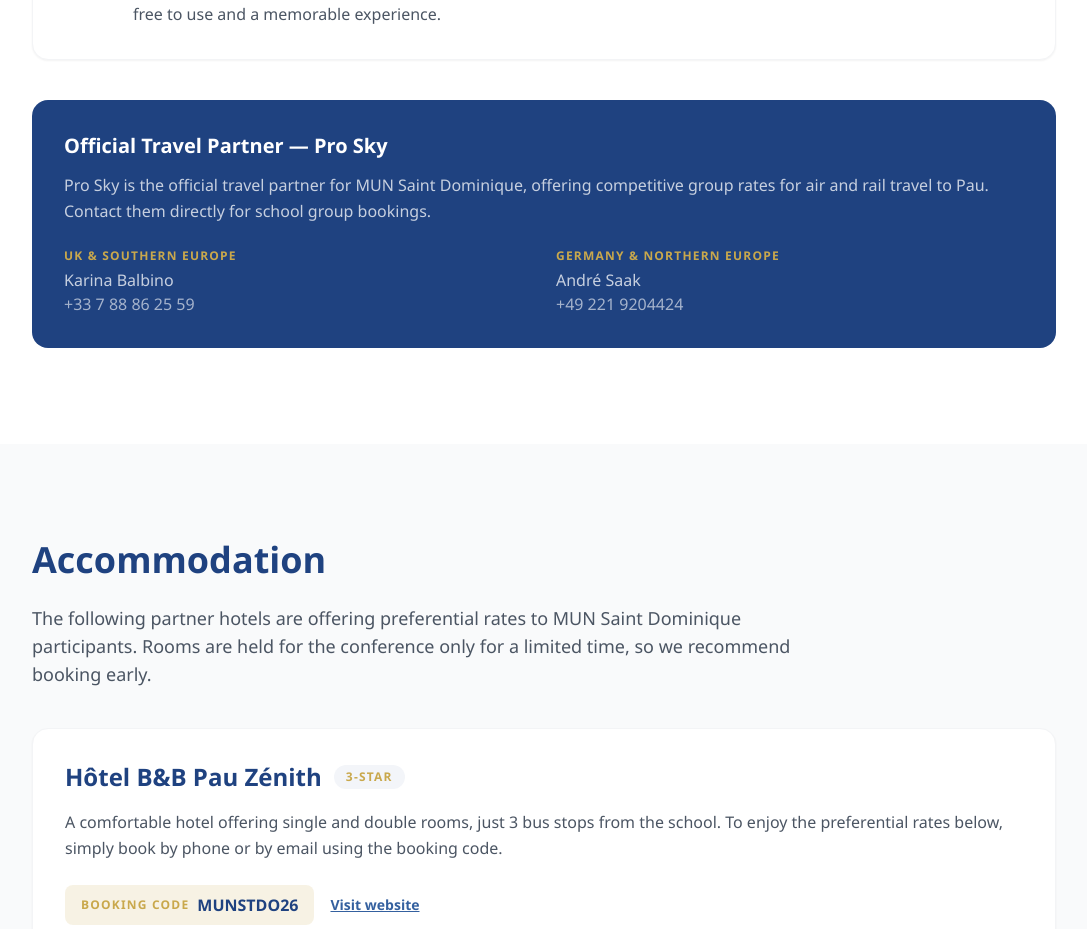
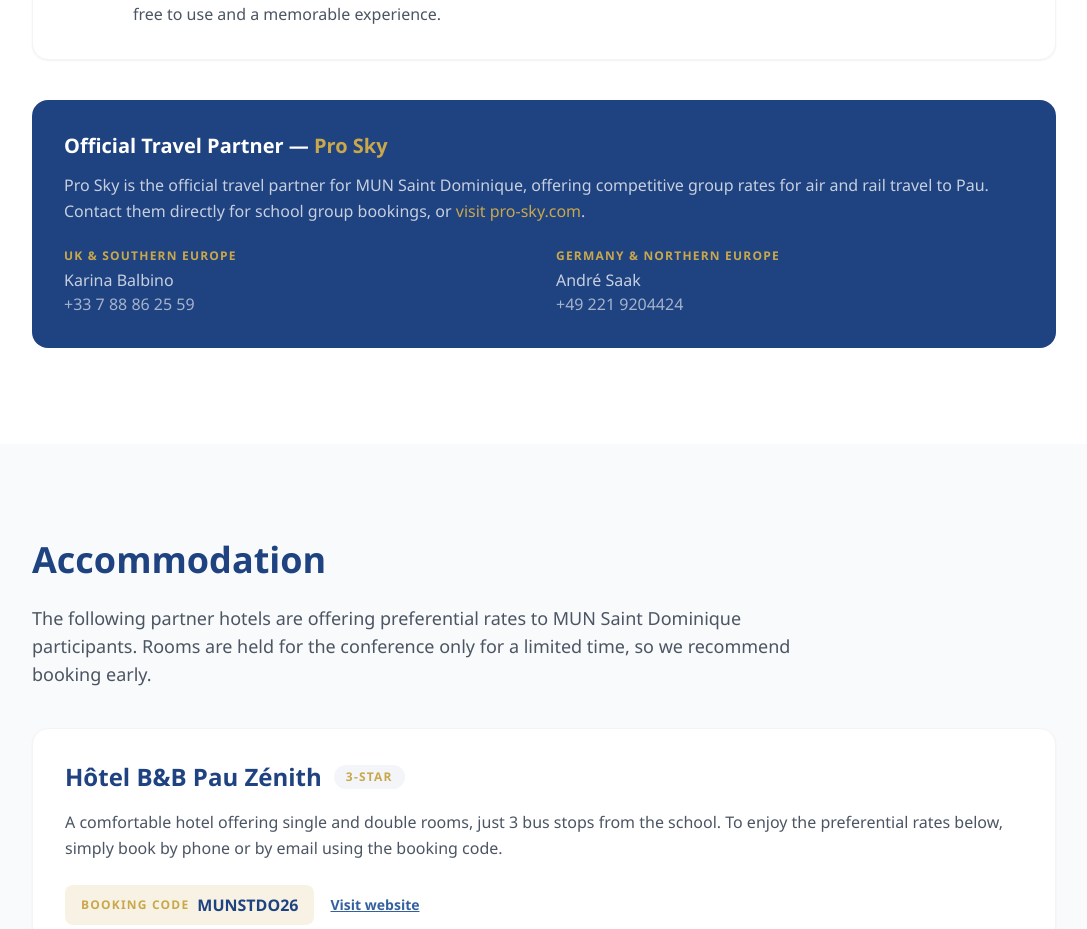
Before and after one commit to gastongabaixtucf8/projet-MUN-saintdo, a Next.js app: page /pau in a window 1280 px wide. Shown: the part 3447-4376 px from the top of the page, without its empty margins (96-1183 px from the left). Built offline with nearby package versions, Linux system fonts and the light colour scheme.

Commit message:
auto-save

```diff
--- a/app/pau/page.tsx
+++ b/app/pau/page.tsx
@@ -212,10 +212,18 @@ export default function PauPage() {
 
           {/* Pro Sky */}
           <div className="mt-10 bg-navy text-white rounded-2xl p-8">
-            <h3 className="text-xl font-bold mb-3">Official Travel Partner — Pro Sky</h3>
+            <h3 className="text-xl font-bold mb-3">
+              Official Travel Partner —{' '}
+              <a href="https://www.pro-sky.com/" target="_blank" rel="noopener noreferrer" className="text-gold hover:underline">
+                Pro Sky
+              </a>
+            </h3>
             <p className="text-white/75 leading-relaxed mb-6">
               Pro Sky is the official travel partner for MUN Saint Dominique, offering competitive group rates for
-              air and rail travel to Pau. Contact them directly for school group bookings.
+              air and rail travel to Pau. Contact them directly for school group bookings, or{' '}
+              <a href="https://www.pro-sky.com/" target="_blank" rel="noopener noreferrer" className="text-gold hover:underline">
+                visit pro-sky.com
+              </a>.
             </p>
             <div className="grid sm:grid-cols-2 gap-6">
               <div>
```
